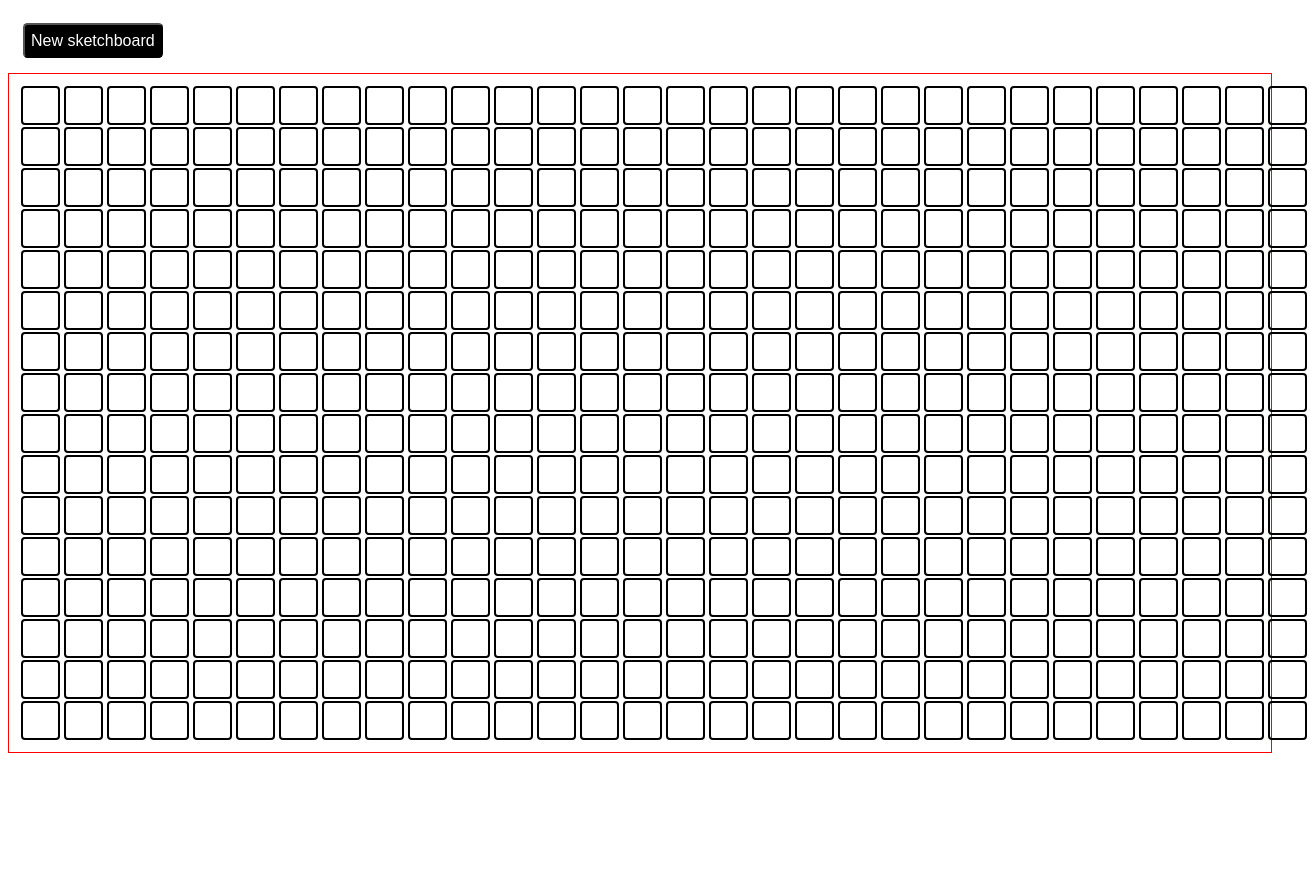
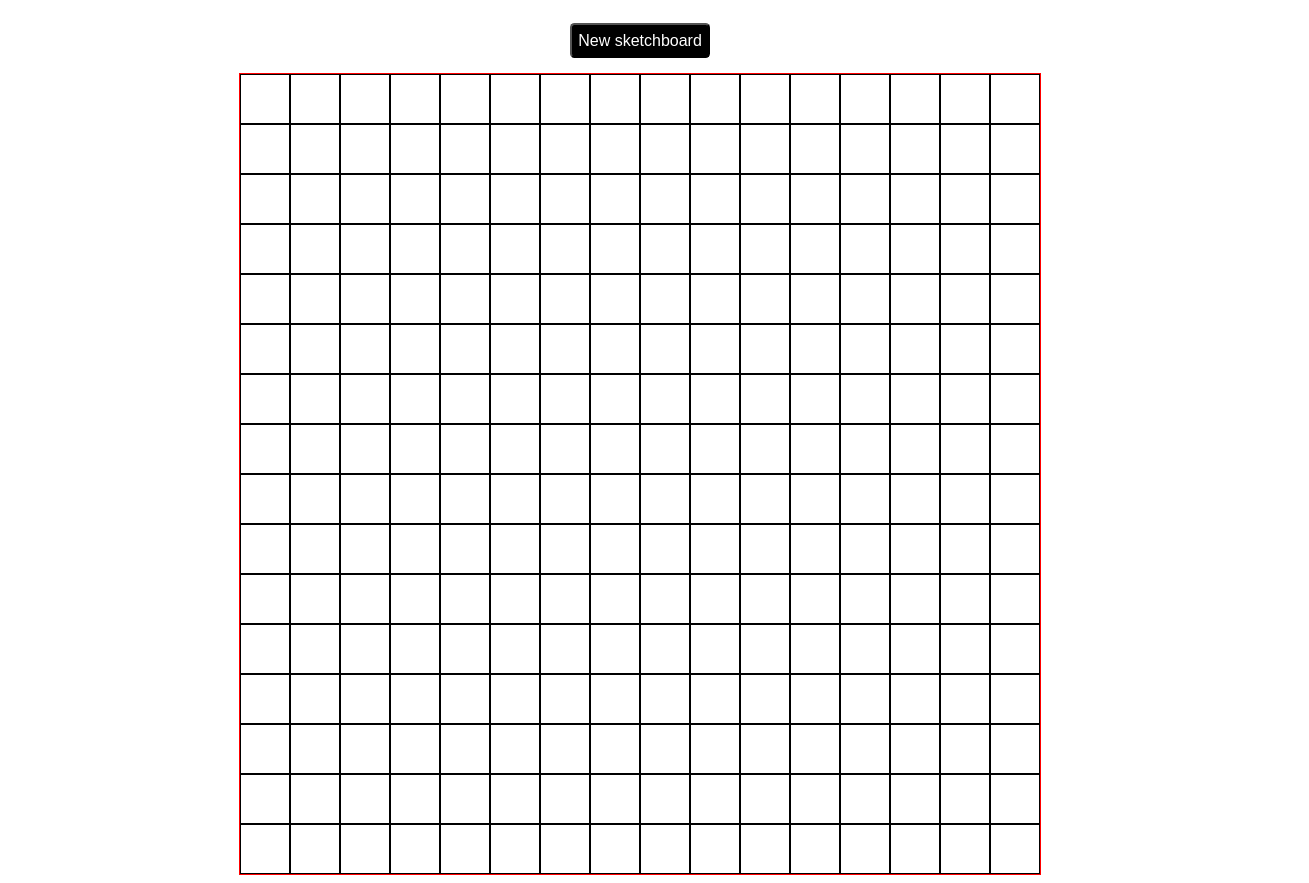
Before and after one commit to oshj1/etch-a-sketch, a plain HTML site: page index.html in a window 1280 px wide. Shown: the whole page, 1309 px wide, since content can reach past the window. Before the commit the page ends 800 px from the top, so only its background shows below. Drawn offline with Linux system fonts and the light colour scheme.

Commit message:
changed some stuff

```diff
--- a/main.js
+++ b/main.js
@@ -1,8 +1,11 @@
 const container = document.querySelector(".container");
 const newSketchBtn = document.querySelector(".new-sketch-btn");
+const containerHeight = 800;
+const containerWidth = 800;
+
 
 // default values
-let Rows = 30;
+let Rows = 16;
 let ItemsPerRow = 16;
 let Color = "green"
 
@@ -20,6 +23,10 @@ function createGrid(Rows, ItemsPerRow){
         for(let i=0; i<ItemsPerRow; i++){
             let newGridItem = document.createElement("div");
             newGridItem.setAttribute("class", "grid-item");
+            newGridItem.style.height = containerHeight/Rows -2+ "px";
+            newGridItem.style.width = containerWidth/Rows -2+ "px";
+
+            console.log(650/Rows + "px");
 
             newGridItem.addEventListener("mouseenter", function(){
                 newGridItem.style.backgroundColor = "#" + getRandomColor();
--- a/style.css
+++ b/style.css
@@ -1,17 +1,21 @@
+body{
+    display: flex;
+    flex-direction: column;
+    align-items: center;
+}
+
 .container{
     display: flex;
     flex-direction: row;
     border: solid red 1px;
-    padding: 10px;
     justify-content:baseline;
+    height: 800px;
+    width: 800px;
+    align-items: center;
 }
 
 .grid-item{
-    min-width: 35px;
-    min-height: 35px;
-    border: 2px solid black;
-    margin: 2px;
-    border-radius: 4px;
+    border: 0.5px solid black;
 }
 
 .new-sketch-btn{
```
